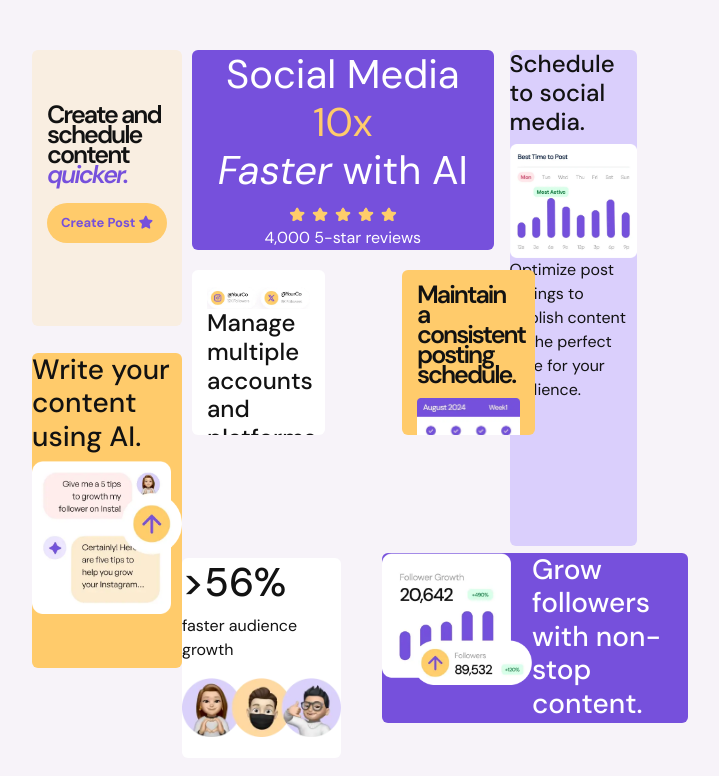
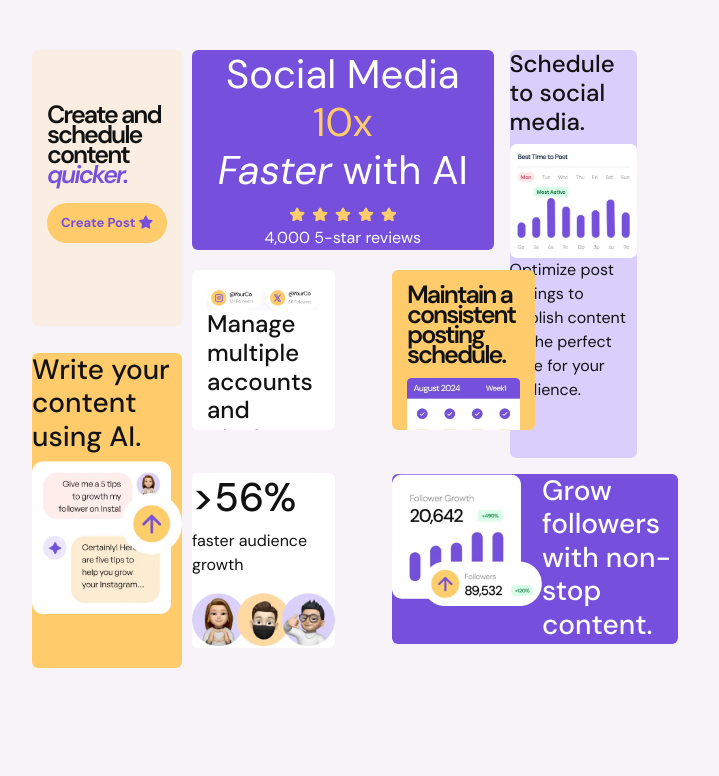
Before and after one commit to KollerJacq/bento-grid, a plain HTML site: page bento-grid-main/index.html in a window 1280 px wide. Shown: the top 776 px of the page, without its empty margins (328-1047 px from the left). Drawn offline with nearby package versions, Linux system fonts and the light colour scheme.

Commit message:
worked on arrangements in grid

```diff
--- a/bento-grid-main/style.css
+++ b/bento-grid-main/style.css
@@ -64,7 +64,7 @@ body {
   color: hsl(0, 0%, 7%);
   grid-column: 3/4;
   grid-row: 1/2;
-  height: 135%;
+  height: 111%;
   width: 40%;
   margin-left: -5px;
   overflow: hidden;
@@ -74,8 +74,8 @@ body {
   color: hsl(0, 0%, 7%);
   grid-column: 2/3;
   grid-row: 1/3;
-  height: 165px;
-  width: 42%;
+  height: 160px;
+  width: 45%;
   margin-top: 220px;
   margin-left: 10px;
   overflow: hidden;
@@ -86,9 +86,9 @@ body {
   color: hsl(0, 0%, 7%);
   grid-column: 2/3;
   grid-row: 1/3;
-  height: 165px;
-  width: 42%;
-  margin-left: 220px;
+  height: 160px;
+  width: 45%;
+  margin-left: 210px;
   margin-top: 220px;
   overflow: hidden;
   padding: 15px;
@@ -115,9 +115,10 @@ body {
   color: hsl(0, 0%, 7%);
   grid-column: 2/3;
   grid-row: 2/4;
-  height: 200px;
-  width: 50%;
-  margin-top: 125px;
+  height: 175px;
+  width: 45%;
+  margin-top: 40px;
+  margin-left: 10px;
 }
 .followers {
   background-color: hsl(256, 67%, 59%);
@@ -127,9 +128,9 @@ body {
   grid-column: 2/4;
   grid-row: 2/4;
   height: 170px;
-  width: 47%;
-  margin-left: 200px;
-  margin-top: 120px;
+  width: 44%;
+  margin-left: 210px;
+  margin-top: 41px;
 }
 .followersimg {
   width: 150px;
```
